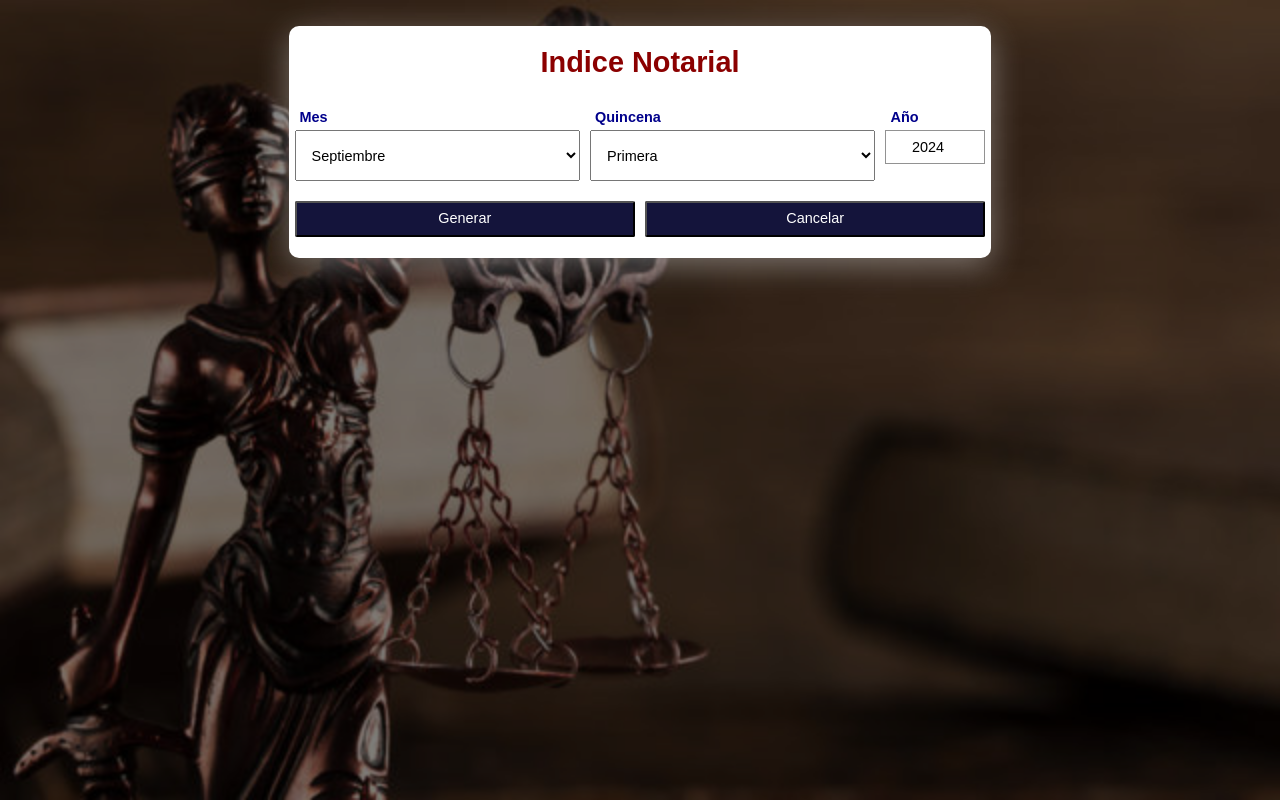
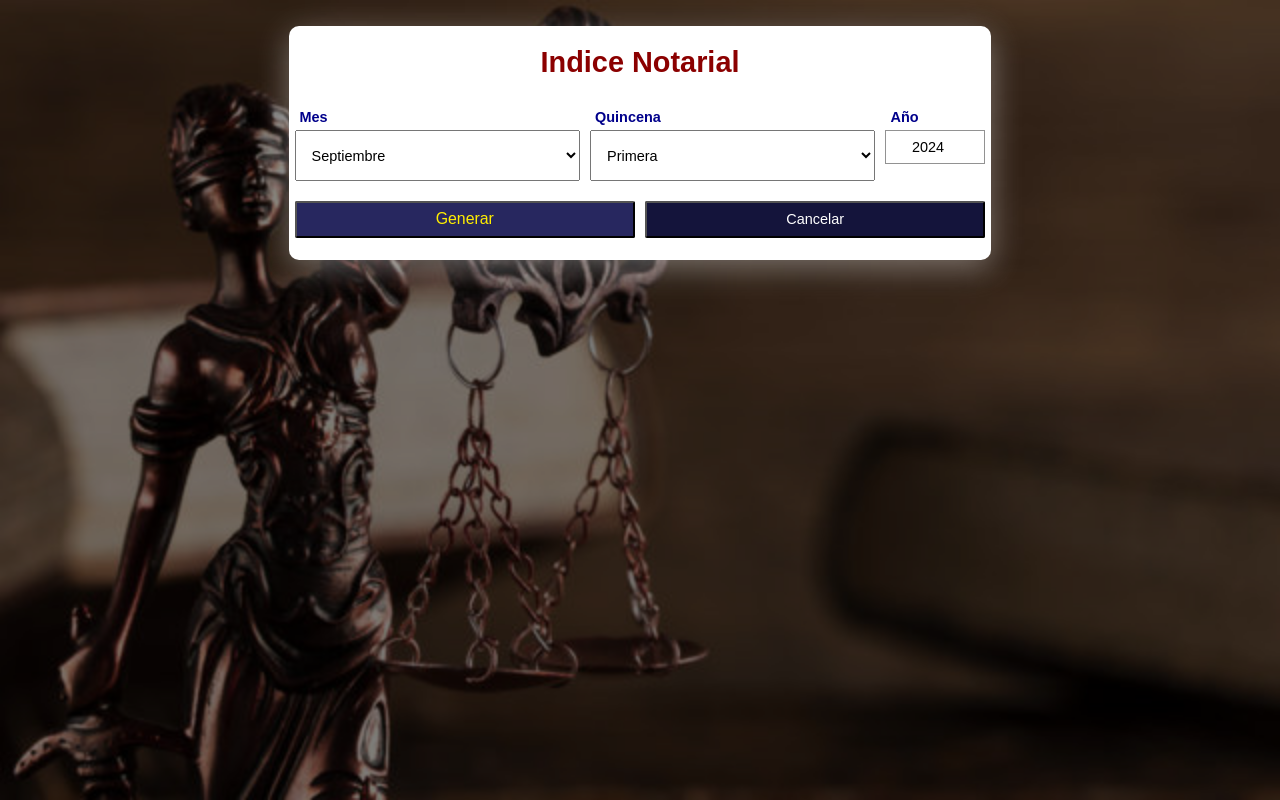
Before and after one commit to lexRojas/notario, a React (Create React App) app: page /indice in a window 1280 px wide. In both pictures the pointer is over the button "Generar". Built offline with nearby package versions, Linux system fonts and the light colour scheme.

Commit message:
ultimas modificaciones de forma

```diff
--- a/src/pages/FormIndice.jsx
+++ b/src/pages/FormIndice.jsx
@@ -66,6 +66,10 @@ const Formulario = () => {
         </div>
         <div className="card-cuerpo">
           <form className="form_indice" onSubmit={handleSubmit}>
+            <button type="button" className="boton_load_index my-button ">
+                Cargar
+                Escritura
+            </button>
             <div className="input-group tomo">
               <label>Tomo:</label>
               <input
--- a/src/styles/styles.css
+++ b/src/styles/styles.css
@@ -227,6 +227,13 @@ select > option {
   border-radius: 2px;
   background-color: rgb(20, 20, 59);
   color: white;
+}
+
+.my-button:hover {
+  background-color: rgb(39, 39, 95);
+  color: rgb(255, 238, 0);
+  font-size: 110%;
+  cursor: pointer;
 }
 
 .contenedor-report {
--- a/src/styles/styles.scss
+++ b/src/styles/styles.scss
@@ -9,6 +9,7 @@ $color_titulos: darkred;
 $color_ligth: white;
 $color_button: rgb(20, 20, 59);
 $color_button_texto: white;
+$color_button_hover: rgb(39, 39, 95);
 
 // cuerpo general
 
@@ -207,6 +208,17 @@ select > option {
   background-color: $color_button;
   color: $color_button_texto;
 }
+
+
+.my-button:hover {
+  background-color: $color_button_hover;
+  color: $color_texto_hover;
+  font-size: 110%;
+  cursor: pointer;
+}
+
+
+
 
 //clases para reportes
 
```
Also changed, not shown: 1 other file (tests, documents, lock files or other folders).
